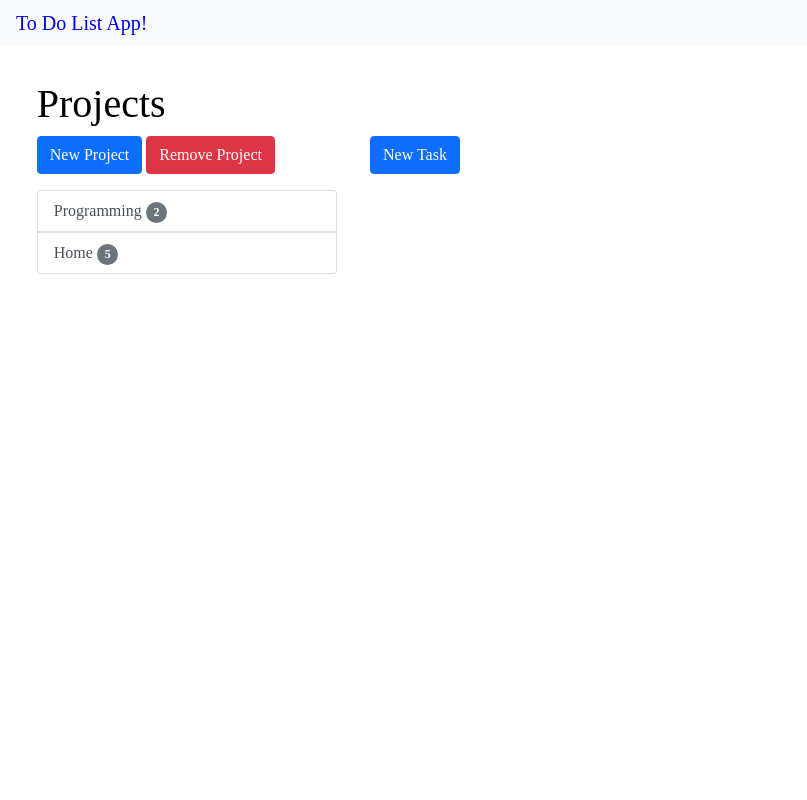
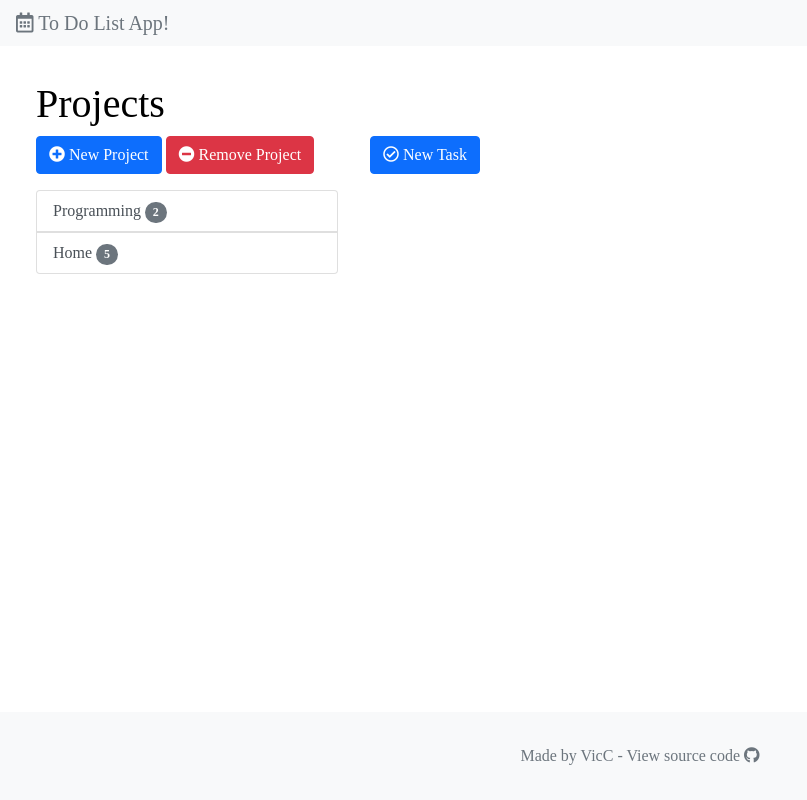
Before and after one commit to vicc30/todo-list, a website built with webpack: page docs/index.html in a window 1280 px wide. Shown: the whole page, without its empty margins (0-807 px from the left). Built offline with nearby package versions, Linux system fonts and the light colour scheme.

Commit message:
Added icons and footer

```diff
--- a/docs/index.html
+++ b/docs/index.html
@@ -5,6 +5,10 @@
     <meta charset="UTF-8">
     <meta name="viewport" content="width=device-width, initial-scale=1.0">
     <title>To Do App</title>
+    <!--Fontawesome-->
+    <link rel="stylesheet" href="https://cdnjs.cloudflare.com/ajax/libs/font-awesome/5.15.2/css/all.min.css"
+        integrity="sha512-HK5fgLBL+xu6dm/Ii3z4xhlSUyZgTT9tuc/hSrtw6uzJOvgRr2a9jyxxT1ely+B+xFAmJKVSTbpM/CuL7qxO8w=="
+        crossorigin="anonymous" />
 </head>
 
 <body>
@@ -12,7 +16,7 @@
     <nav class="navbar fixed-top navbar-light bg-light">
         <div class="container-fluid">
             <a class="navbar-brand" href="#">
-                To Do List App!
+                <span><i class="far fa-calendar-alt"></i></span> To Do List App!
             </a>
         </div>
     </nav>
@@ -26,7 +30,8 @@
             <div class="row mb-3">
                 <div class="col-12 col-md-3">
                     <!--New project button and modal-->
-                    <button type="button" class="btn btn-primary" id="newProjectBtn">New Project</button>
+                    <button type="button" class="btn btn-primary" id="newProjectBtn"><i class="fas fa-plus-circle"></i>
+                        New Project</button>
                     <!-- new Project Modal -->
                     <div class="modal fade" id="newProjectModal">
                         <div class="modal-dialog">
@@ -51,10 +56,16 @@
                             </div>
                         </div>
                     </div>
-                    <button type="button" class="btn btn-danger" id="remove-project">Remove Project</button>
+                    <button type="button" class="btn btn-danger" id="remove-project">
+                        <i class="fas fa-minus-circle"></i>
+                        Remove Project
+                    </button>
                 </div>
                 <div class="col-12 col-md-9">
-                    <button type="button" class="btn btn-primary" id="newTaskBtn">New Task</button>
+                    <button type="button" class="btn btn-primary" id="newTaskBtn">
+                        <i class="far fa-check-circle"></i>
+                        New Task
+                    </button>
                     <!-- new Task Modal -->
                     <div class="modal fade" id="newTaskModal">
                         <div class="modal-dialog">
@@ -115,8 +126,11 @@
             </div>
         </div>
     </main>
-    <footer>
-
+    <footer class="footer">
+        <div>
+            <p>Made by <a href="https://github.com/vicc30">VicC</a> - View <a href="https://github.com/vicc30/todo-list">
+                source code <i class="fab fa-github"></i></a></p>
+        </div>
     </footer>
     <script src="main.js"></script>
 </body>
--- a/src/handler/modal.js
+++ b/src/handler/modal.js
@@ -51,7 +51,11 @@ export const taskModal = () => {
 
     // When the user clicks on the button, open the modal
     btn.onclick = () => {
-        modal.style.display = "block";
+        if (document.querySelector('.list-group-item.active') != null) {
+            modal.style.display = "block";
+        } else {
+            alert("Please select a project");
+        }
     }
 
     // When the user clicks on (x) or close, close the modal
--- a/src/render/renderTask.js
+++ b/src/render/renderTask.js
@@ -15,7 +15,7 @@ const renderTask = (allProjects) => {
                 <table class="table table-striped">
                     <thead>
                         <tr>
-                            <th scope="col"></th>
+                            <th scope="col"><i class="fas fa-tasks"></i></th>
                             <th>Title</th>
                             <th>Description</th>
                             <th>Due Date</th>
@@ -41,7 +41,7 @@ const renderTask = (allProjects) => {
                 <td>${task.taskDesc}</td>
                 <td>${task.taskDate}</td>
                 <td>${task.taskPriority}</td>
-                <td><a class="remove-task btn" data-remove='${name},${task.taskTitle}'><span class="badge rounded-pill bg-danger">Remove</span>
+                <td><a class="remove-task btn" data-remove='${name},${task.taskTitle}'><i class="far fa-trash-alt"></i>
                     <span class="visually-hidden">Remove task ${task.taskTitle}</span></a>
                 </td>
             </tr>
--- a/src/styles/style.css
+++ b/src/styles/style.css
@@ -9,6 +9,7 @@ body {
   font-size: 1rem;
   font-weight: 400;
   line-height: 1.5;
+  padding-bottom: 10%;
 }
 div {
   display: block;
@@ -45,6 +46,10 @@ div {
   text-decoration: none;
   white-space: nowrap;
   margin-left: 1rem;
+  color: #6c757d;
+}
+.navbar-brand:hover {
+  color: #0d6efd;
 }
 a {
   cursor: pointer;
@@ -52,6 +57,8 @@ a {
 /*Main component*/
 main {
   display: block;
+  min-height: 70%;
+  flex-shrink: 0;
 }
 .mt-5 {
   margin-top: 3rem;
@@ -69,13 +76,9 @@ main {
   display: flex;
   flex-wrap: wrap;
   margin-top: 0;
-  margin-right: 0.75;
-  margin-left: 0.75;
 }
 .row > * {
   max-width: 100%;
-  padding-right: 0.75px;
-  padding-left: 0.75px;
   margin-top: 0;
 }
 .col-12 {
@@ -417,6 +420,31 @@ label {
   border-radius: 0.25rem;
   transition: border-color 0.15s ease-in-out, box-shadow 0.15s ease-in-out;
 }
+/*Footer*/
+.footer {
+  position: fixed;
+  margin-top: auto;
+  left: 0;
+  bottom: 0;
+  width: 100%;
+  text-align: center;
+  padding-top: 1rem !important;
+  padding-bottom: 1rem !important;
+  background-color: #f8f9fa !important;
+}
+
+.footer a, .footer p{
+  text-decoration: none;
+  font-size: 1rem;
+  color: #6c757d;
+}
+
+.footer a:hover {
+  color: #0d6efd;
+  transform: translateY(10px);
+}
+
+/*Responsive media queries*/
 
 @media (min-width: 768px) {
   .col-md-9 {
```
Also changed, not shown: docs/main.js (+4 -4 lines), src/render/renderProjects.js (+5 -3 lines), src/handler/eventListener.js (deleted).
